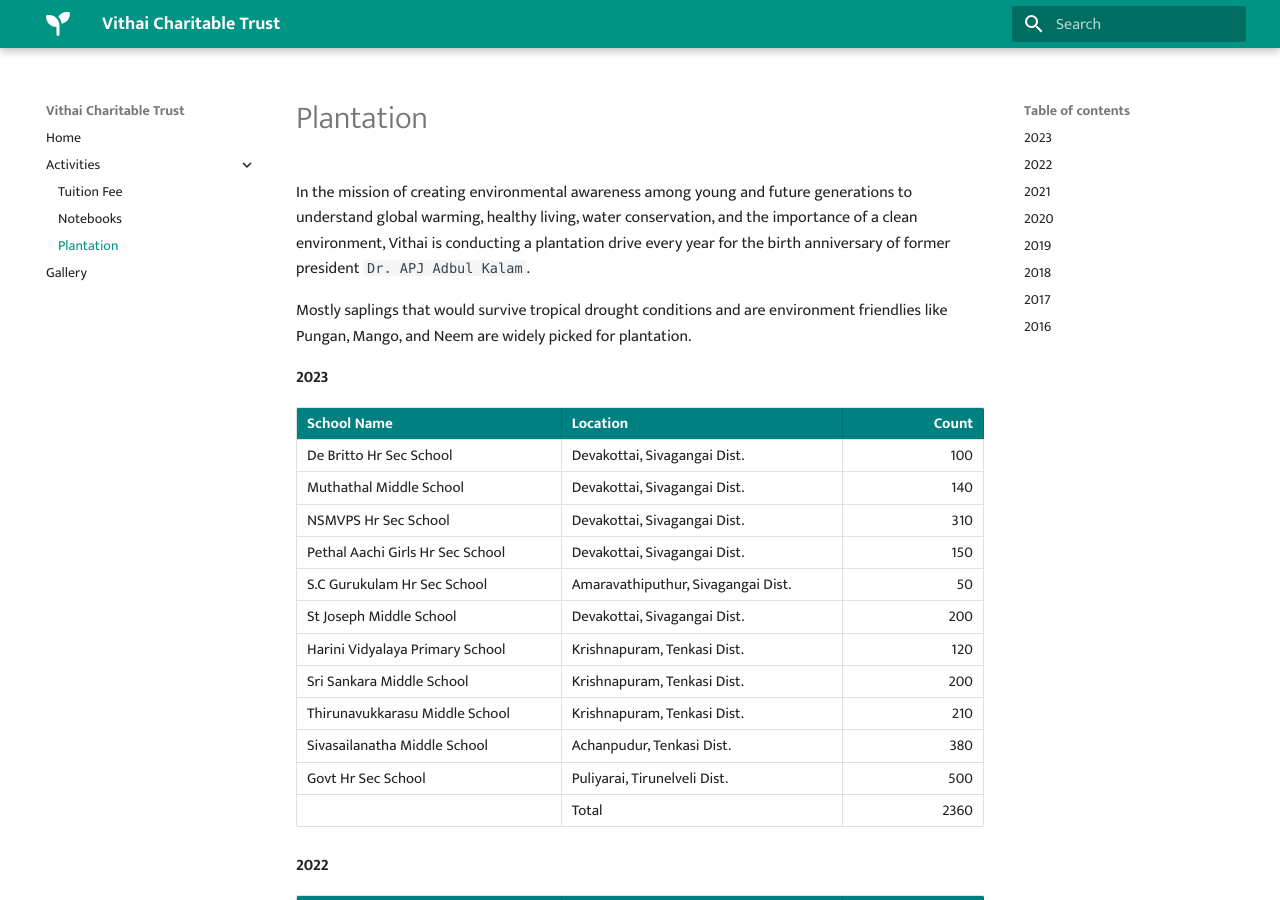
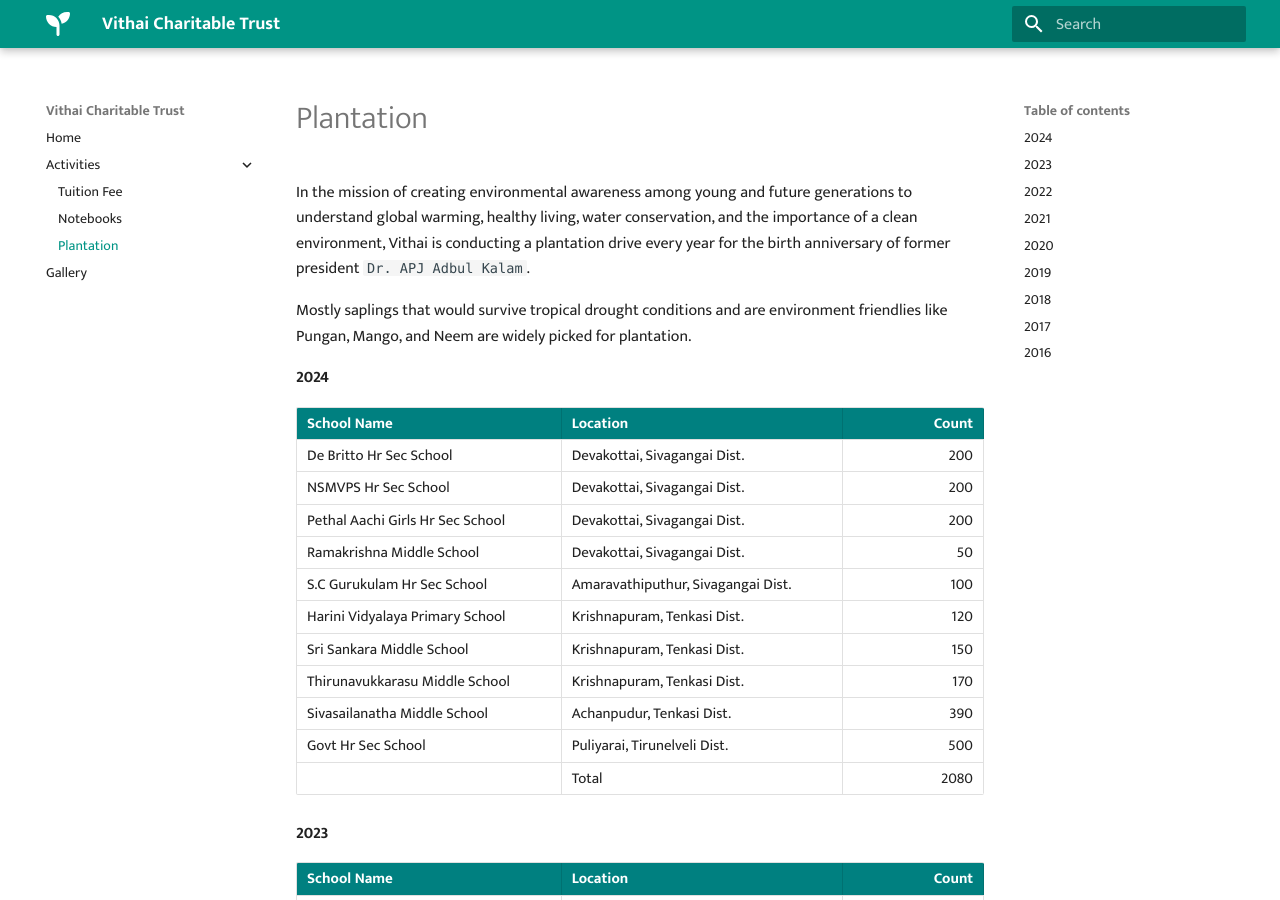
Before and after one commit to vithai/home, an MkDocs documentation site: the page built from docs/activities/plantation.md, in a window 1280 px wide and 900 px high. Built offline with MkDocs 1.6.1 and Material for MkDocs 9.7.7, drawn with Linux system fonts in a browser that asks for light colours; some web fonts are replaced.

Commit message:
updated for 2024

````diff
--- a/docs/activities/plantation.md
+++ b/docs/activities/plantation.md
@@ -1,6 +1,21 @@
 In the mission of creating environmental awareness among young and future generations to understand global warming, healthy living, water conservation, and the importance of a clean environment, Vithai is conducting a plantation drive every year for the birth anniversary of former president ```Dr. APJ Adbul Kalam```.
 
 Mostly saplings that would survive tropical drought conditions and are environment friendlies like Pungan, Mango, and Neem are widely picked for plantation.
+
+#### 2024
+| School Name                               | Location                          | Count             |
+| :-                                        | :-                                | -:                |
+| De Britto Hr Sec School                   | Devakottai, Sivagangai Dist.      |               200 |
+| NSMVPS Hr Sec School                      | Devakottai, Sivagangai Dist.      |               200 |
+| Pethal Aachi Girls Hr Sec School          | Devakottai, Sivagangai Dist.      |               200 |
+| Ramakrishna Middle School                 | Devakottai, Sivagangai Dist.      |                50 |
+| S.C Gurukulam Hr Sec School               | Amaravathiputhur, Sivagangai Dist.|               100 |
+| Harini Vidyalaya Primary School           | Krishnapuram, Tenkasi Dist.       |               120 |
+| Sri Sankara  Middle School                | Krishnapuram, Tenkasi Dist.       |               150 |
+| Thirunavukkarasu Middle School            | Krishnapuram, Tenkasi Dist.       |               170 |
+| Sivasailanatha Middle School              | Achanpudur, Tenkasi Dist.         |               390 |
+| Govt Hr Sec School                        | Puliyarai, Tirunelveli Dist.      |               500 |
+|                                           | Total                             |              2080 |
 
 #### 2023
 | School Name                               | Location                          | Count             |
````
Also changed, not shown: docs/activities/notebooks.md (+12 -0 lines), docs/activities/tuition-fee.md (+8 -0 lines), docs/gallery.md (+10 -0 lines), docs/index.md (+4 -4 lines), docs/images/24_n_01_sc-gurukulam.png (added), docs/images/24_n_02_sivasailanatha.png (added), docs/images/24_n_03_srisankara.png (added), docs/images/24_p_01_nsmvps.png (added), docs/images/24_p_02_sc-gurukulam.png (added), docs/images/24_p_03_sivasailanatha.png (added), docs/images/24_p_04_thirunavukkarasu.png (added).
